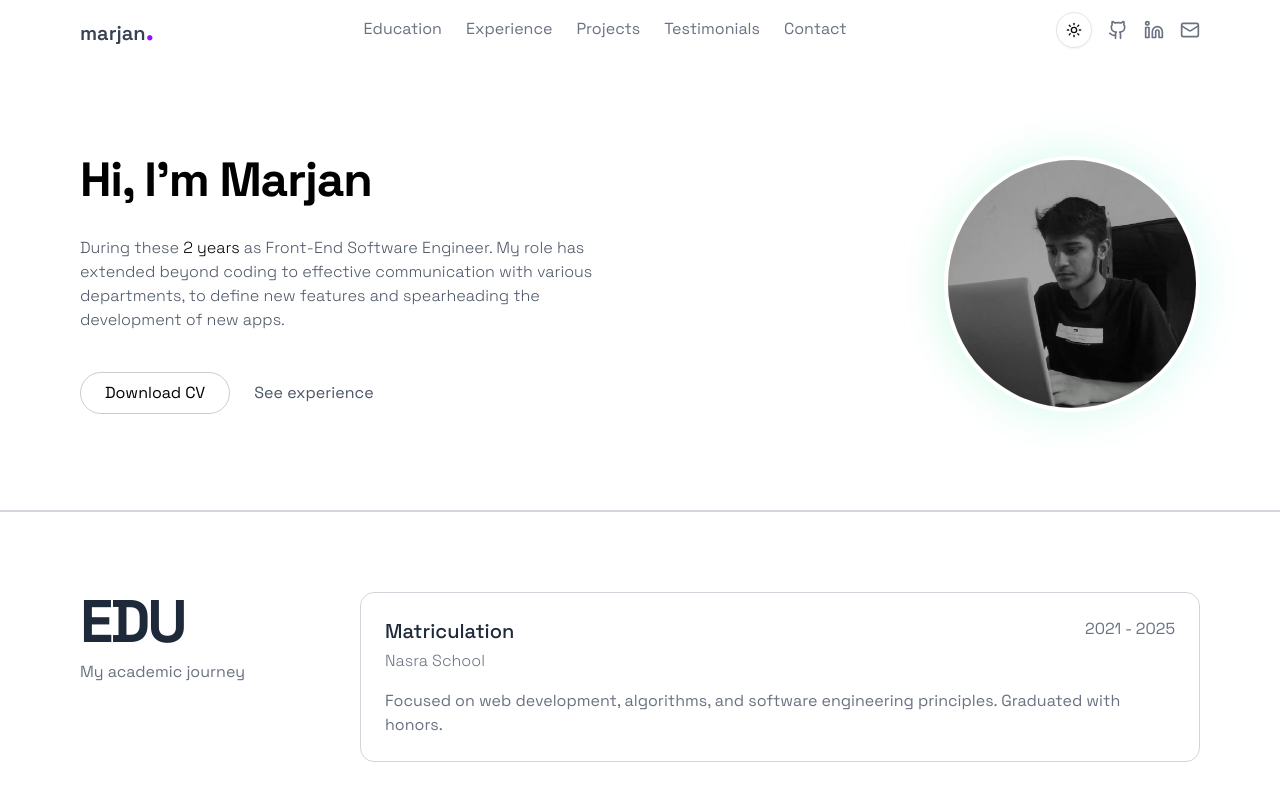
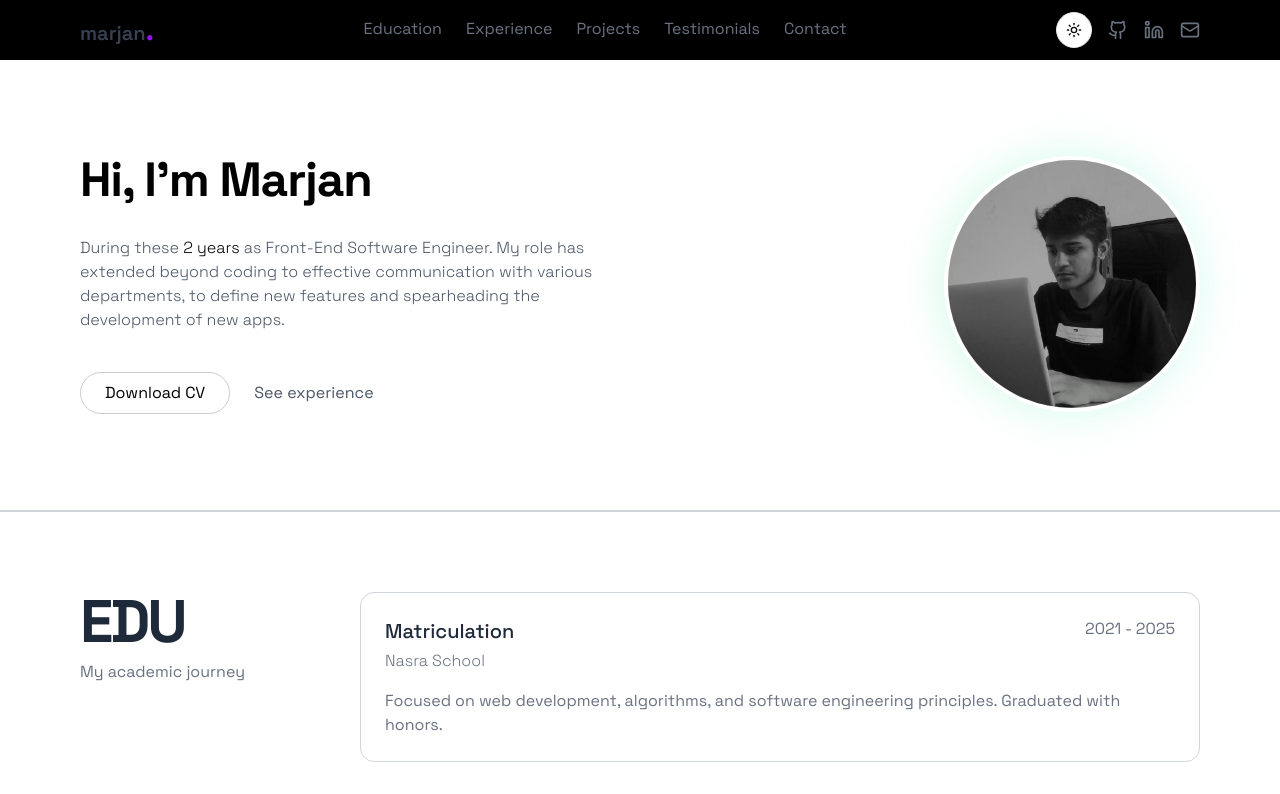
Before and after one commit to marjan-ahmed/marjan-portfolio, a Next.js app: page / in a window 1280 px wide. Shown: the top 794 px of the page. Built offline with nearby package versions, Linux system fonts and the light colour scheme.

Commit message:
fix: add black background on Navbar

```diff
--- a/components/Navbar.tsx
+++ b/components/Navbar.tsx
@@ -10,7 +10,7 @@ function Navbar() {
   return (
     <>
       {/* Navigation */}
-      <nav className="flex justify-center items-center py-3">
+      <nav className="flex bg-black justify-center items-center py-3">
         <div className="container max-w-6xl px-4 flex justify-between items-center">
           <Link
             href="/"
```
